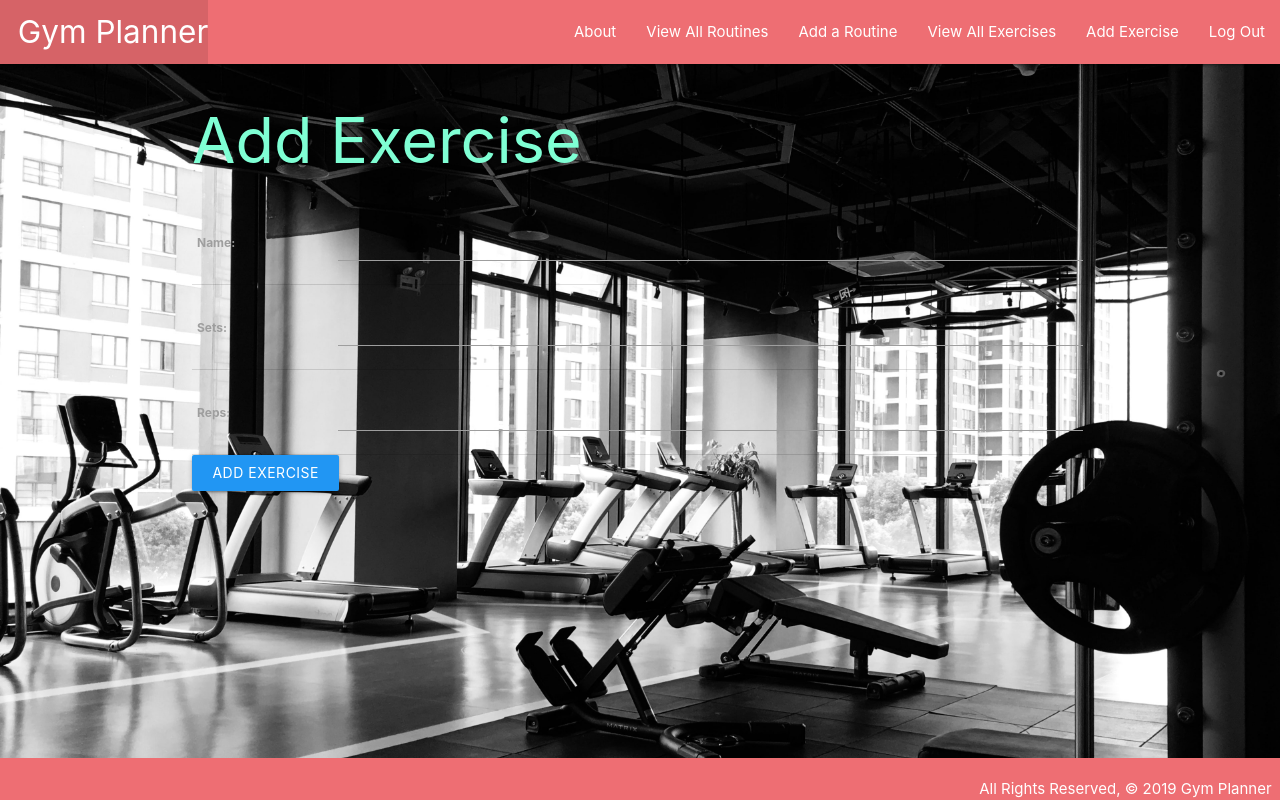
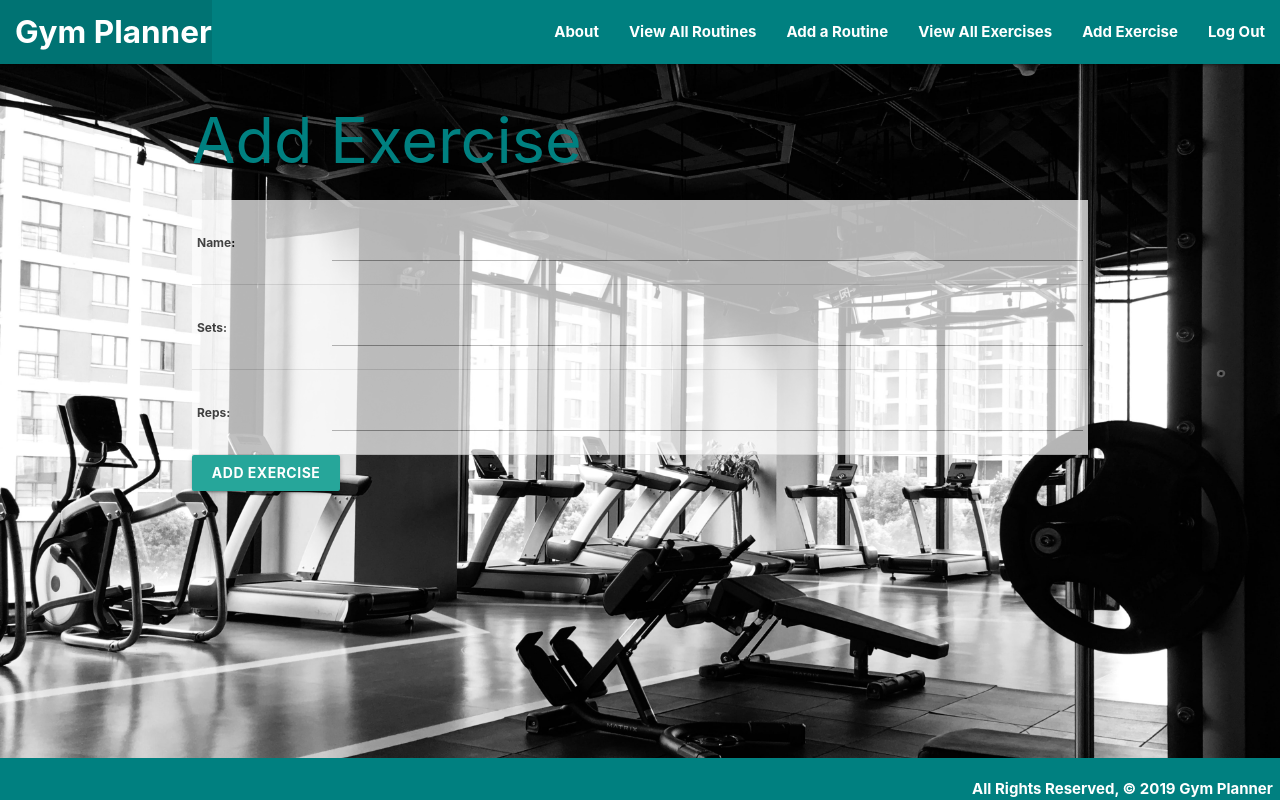
Before and after one commit to badjab326/gymplanner, a Django app: page /exercises/create/ in a window 1280 px wide. Run offline with Django 4.2, Linux system fonts and the light colour scheme; the visitor is signed in with stand-in values (Sample User, id 1).

Commit message:
updated styling

```diff
--- a/main_app/static/css/style.css
+++ b/main_app/static/css/style.css
@@ -1,10 +1,15 @@
+* {
+    font-weight: bold;
+}
+
 body {
     background-image: url("gymbg.jpg");
     background-size: cover;
     display: flex;
     min-height: 100vh;
     flex-direction: column;
-    color: aquamarine;
+    color: teal;
+    font-weight: bold;
 
 }
 
@@ -16,3 +21,33 @@ main {
     padding-top: 0;
     text-align: right;
   }
+
+.nav-wrapper {
+    background-color: teal;
+}
+
+.page-footer {
+    background-color: teal;
+}
+
+label {
+    color: black
+}
+
+.form-block {
+    background-color: white;
+    opacity: 0.7;
+}
+
+.main-block {
+    background-color: white;
+    opacity: 0.8;
+}
+
+.show-block {
+    background-color: white;
+}
+
+p {
+    font-weight: bolder;
+}
--- a/main_app/templates/about.html
+++ b/main_app/templates/about.html
@@ -1,8 +1,9 @@
 {% extends 'base.html' %} {% block content %}
     <h1>About Gym Planner</h1>
     <hr />
+    <div class="main-block">
     <p>Use this app to track your routines and maintain your gym schedule!</p>
-  </body>
+  </div>
 
 
   {% endblock %}
--- a/main_app/templates/home.html
+++ b/main_app/templates/home.html
@@ -2,6 +2,7 @@
 
     <h1>Gym Planner</h1>
     <hr />
+    <div class="main-block">
     <p>Welcome to the Gym Planner!</p>
-
+</div>
 {% endblock %}
--- a/main_app/templates/main_app/exercise_form.html
+++ b/main_app/templates/main_app/exercise_form.html
@@ -3,14 +3,15 @@
 {% else %}
 <h1>Add Exercise</h1>
 {% endif %}
-
+<div class="form-block">
 <form action="" method="post">
   {% csrf_token %}
   <table>
     {{ form.as_table }}
   </table>
+</div>
   <input
-    class="btn blue"
+    class="btn"
     type="submit"
     value="{% if object %} Update Exercise {% else %} Add Exercise {% endif %}"
   />
--- a/main_app/templates/main_app/routine_form.html
+++ b/main_app/templates/main_app/routine_form.html
@@ -4,11 +4,13 @@
 {% else %}
 <h1>Add Routine</h1>
 {% endif %}
+<div class="form-block">
 <form action="" method="post">
   {% csrf_token %}
   <table>
     {{ form.as_table }}
   </table>
+</div>
   <input type="submit" value="Submit!" class="btn" />
 </form>
 {% endblock %}
--- a/main_app/templates/routines/detail.html
+++ b/main_app/templates/routines/detail.html
@@ -20,8 +20,10 @@
         <a href="{% url 'routines_delete' routine.id %}">Delete</a>
     </div>
 </div>
+<div class="show-block">
 <form action="{% url 'add_doing' routine.id %}" method="post">
     {% csrf_token %} {{ doing_form.as_p }}
+</div>
     <input type="submit" class="btn" value="Mark As Done" />
   </form>
   <br />
@@ -35,6 +37,7 @@
   </div>
   {% endif %}
 <div class="col s6">
+ <div class="show-block">
   <table class="striped">
     <thead>
       <tr>
@@ -51,6 +54,7 @@
       {% endfor %}
     </tbody>
   </table>
+  </div>
 </div>
 </div>
 <hr />
```
